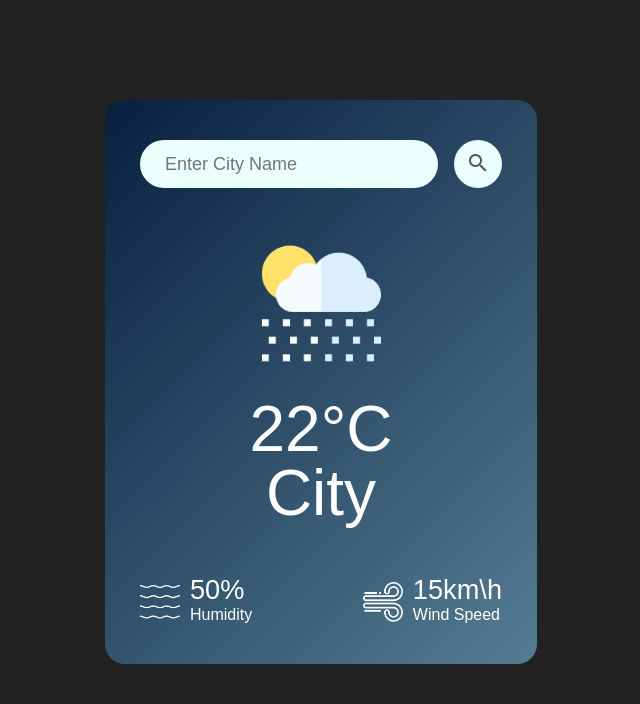
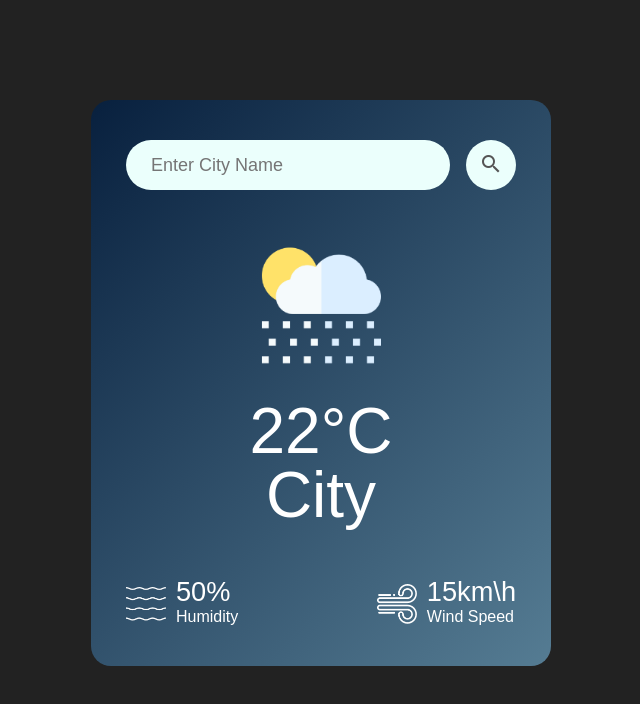
Before and after one commit to zohaib-anjum/Weather-App, a plain HTML site: page index.html in a window 1280 px wide. Shown: the whole page, without its empty margins (319-959 px from the left). Drawn offline with Linux system fonts and the light colour scheme; no server answers.

Commit message:
Update style.css
Revert changes

```diff
--- a/style.css
+++ b/style.css
@@ -9,7 +9,7 @@ body{
 }
 .card{
     width: 100%;
-    max-width: 27rem;
+    max-width: 460px;
     background: linear-gradient(135deg, #08203e, #557c93);
     color: #fff;
     margin: 100px auto 0;
@@ -29,7 +29,7 @@ body{
     background: #ebfffc;
     color: #555;
     padding: 10px 25px;
-    height: 3rem;
+    height: 50px;
     border-radius: 30px;
     flex: 1;
     margin-right: 16px;
@@ -40,8 +40,8 @@ body{
     outline: 0;
     background: #ebfffc;
     color: #555;
-    width: 3rem;
-    height: 3rem;
+    width: 50px;
+    height: 50px;
     border-radius: 50%;
     cursor: pointer;
 }
```
